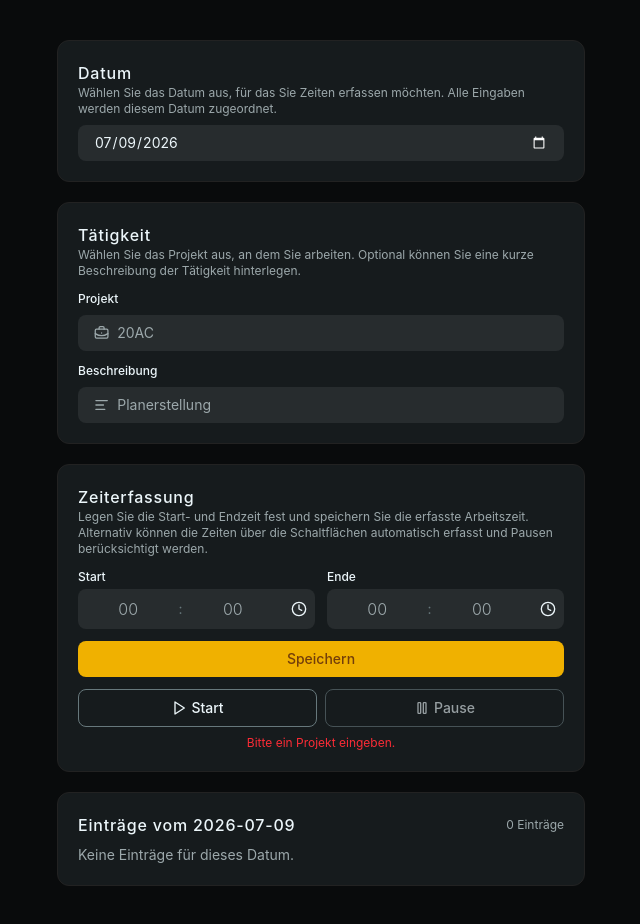
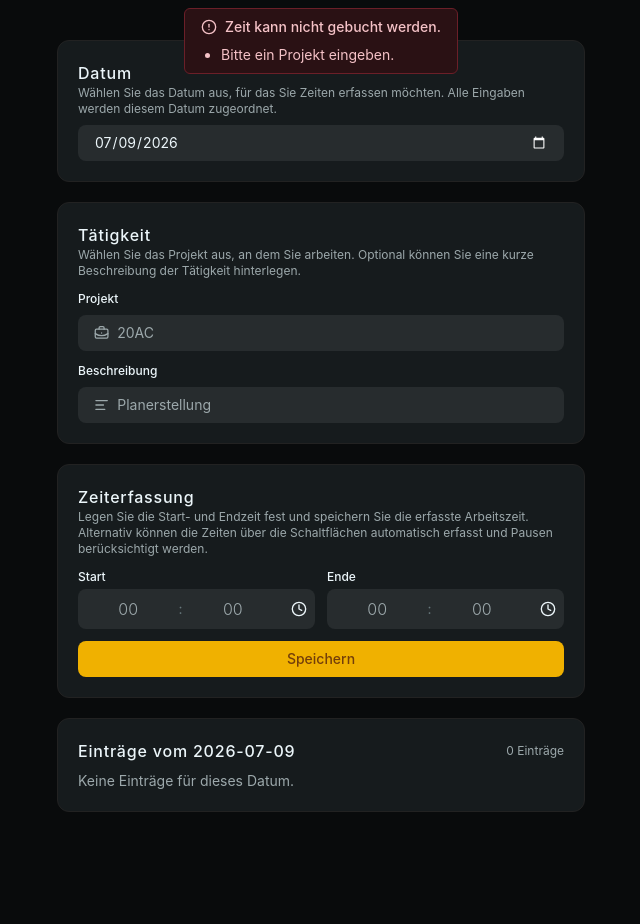
Before and after one commit to sLercher/time-tracker, a SvelteKit app: page / in a window 1280 px wide. Both pictures are taken after a click on the button "Speichern". Shown: the top 924 px of the page, without its empty margins (319-959 px from the left). After the commit the page ends 868 px from the top, so only its background shows below. Built offline with nearby package versions, Linux system fonts and the light colour scheme.

Commit message:
feat: optimized ui. removed timing buttons as they caused more confusion than good. implemented toaster for better feedback and optimized time picker focus mode.

```diff
--- a/src/lib/inputs/button.svelte
+++ b/src/lib/inputs/button.svelte
@@ -24,7 +24,7 @@
 			return 'bg-transparent border border-(--ring) text-(--text) hover:bg-(--surface-raised)';
 		}
 		if (variant === 'danger') {
-			return 'bg-red-400/50 text-red-400 hover:bg-red-400/60';
+			return 'bg-(--danger-bg) text-(--danger-text) border border-(--danger-border) hover:bg-(--danger-bg)/40 hover:text-(--danger-border)';
 		}
 		return '';
 	});
@@ -44,7 +44,7 @@
 	type="button"
 	onclick={onClick}
 	{disabled}
-	class="inline-flex gap-1 items-center justify-center rounded-lg cursor-pointer disabled:cursor-not-allowed disabled:opacity-60 {style} {sizing}"
+	class="inline-flex gap-1 items-center justify-center rounded-lg cursor-pointer disabled:cursor-not-allowed disabled:opacity-60 {sizing} transition {style}"
 >
 	{@render children?.()}
 </button>
--- a/src/lib/inputs/time-group/time-picker.svelte
+++ b/src/lib/inputs/time-group/time-picker.svelte
@@ -74,7 +74,7 @@
 </script>
 
 <div
-	class="grid h-10 grid-cols-[1fr_auto_1fr_auto] rounded-lg bg-(--surface-raised) text-(--text) items-center"
+	class="grid h-10 grid-cols-[1fr_auto_1fr_auto] rounded-lg bg-(--surface-raised) text-(--text) items-center transition focus-within:ring-3 focus-within:ring-(--ring)/50 focus-within:ring-offset-1 focus-within:ring-offset-(--ring)"
 >
 	<TimePickerInput
 		bind:input={hourInput}
@@ -100,7 +100,7 @@
 		onclick={useCurrentTime}
 		{disabled}
 		aria-label="Aktuelle Zeit verwenden"
-		class="flex cursor-pointer items-center justify-center bg-transparent px-2 text-(--text) outline-none transition hover:text-(--accent) focus:text-(--text) disabled:cursor-not-allowed disabled:opacity-60"
+		class="flex cursor-pointer items-center justify-center bg-transparent px-2 text-(--text) outline-none transition hover:text-(--accent) focus:text-(--accent) disabled:cursor-not-allowed disabled:opacity-60"
 	>
 		<Clock4 size="16" />
 	</button>
--- a/src/lib/time-card.svelte
+++ b/src/lib/time-card.svelte
@@ -1,7 +1,5 @@
 <script>
-	import Pause from '@lucide/svelte/icons/pause';
-	import Play from '@lucide/svelte/icons/play';
-	import Square from '@lucide/svelte/icons/square';
+	import CircleAlert from '@lucide/svelte/icons/circle-alert';
 
 	import Card from '$lib/card/card.svelte';
 	import CardHeader from '$lib/card/card-header.svelte';
@@ -9,24 +7,24 @@
 	import TimeGroup from '$lib/inputs/time-group/time-group.svelte';
 	import Button from '$lib/inputs/button.svelte';
 
+	import ToasterContainer from '$lib/toaster/toaster-container.svelte';
+	import ToasterHeader from '$lib/toaster/toaster-header.svelte';
+	import ToasterBody from '$lib/toaster/toaster-body.svelte';
+
 	/**
 	 * @type {{
-	 *   startHour?: string,
-	 *   startMinute?: string,
-	 *   endHour?: string,
-	 *   endMinute?: string,
-	 *   onSave?: () => void,
-	 *   onToggleTracking?: () => void,
-	 *   onTogglePause?: () => void,
-	 *   onCancelEdit?: () => void,
-	 *   isSaving?: boolean,
-	 *   feedback?: string,
-	 *   isEditing?: boolean,
-	 *   isTracking?: boolean,
-	 *   isPaused?: boolean,
-	 *   isInputLocked?: boolean,
-	 *   activeDurationLabel?: string,
-	 *   pausedDurationLabel?: string
+	 *   startHour?: string
+	 *   startMinute?: string
+	 *   endHour?: string
+	 *   endMinute?: string
+	 *   onSave?: () => void
+	 *   onCancelEdit?: () => void
+	 *   onFeedbackDismiss?: () => void
+	 *   isSaving?: boolean
+	 *   feedback?: string
+	 *   isEditing?: boolean
+	 *   isTracking?: boolean
+	 *   isInputLocked?: boolean
 	 * }}
 	 */
 	let {
@@ -35,17 +33,13 @@
 		endHour = $bindable(''),
 		endMinute = $bindable(''),
 		onSave = () => {},
-		onToggleTracking = () => {},
-		onTogglePause = () => {},
 		onCancelEdit = () => {},
+		onFeedbackDismiss = () => {},
 		isSaving = false,
 		feedback = '',
 		isEditing = false,
 		isTracking = false,
-		isPaused = false,
-		isInputLocked = false,
-		activeDurationLabel = '00:00:00',
-		pausedDurationLabel = '00:00:00'
+		isInputLocked = false
 	} = $props();
 </script>
 
@@ -69,37 +63,16 @@
 			<Button onClick={onCancelEdit} variant="secondary">Abbrechen</Button>
 		{/if}
 	</div>
-	{#if !isEditing}
-		<div class="mt-1 grid grid-cols-2 gap-2">
-			<Button onClick={onToggleTracking} disabled={isSaving} variant="secondary">
-				{#if isTracking}
-					<Square size="16" />
-					Stop
-				{:else}
-					<Play size="16" />
-					Start
-				{/if}
-			</Button>
 
-			<Button onClick={onTogglePause} disabled={isSaving || !isTracking} variant="secondary">
-				<Pause size="16" />
-				{isPaused ? 'Weiter' : 'Pause'}
-			</Button>
-		</div>
-	{/if}
-	{#if !isEditing && isTracking}
-		<div class="mt-1 flex flex-wrap items-center gap-2 text-xs">
-			<span class="rounded-lg border border-(--border) px-2 py-1 text-(--muted)">
-				Timer: {activeDurationLabel}
-			</span>
-			{#if isPaused}
-				<span class="rounded-lg border border-(--border) px-2 py-1 text-(--muted)">
-					Pause: {pausedDurationLabel}
-				</span>
-			{/if}
-		</div>
-	{/if}
-	{#if feedback}
-		<p class="text-xs text-red-500 text-center">{feedback}</p>
-	{/if}
+	<ToasterContainer show={Boolean(feedback)} onDismiss={onFeedbackDismiss}>
+		<ToasterHeader>
+			<CircleAlert size="16" />
+			<h1>Zeit kann nicht gebucht werden.</h1>
+		</ToasterHeader>
+		<ToasterBody>
+			<ul class="list-disc">
+				<li>{feedback}</li>
+			</ul>
+		</ToasterBody>
+	</ToasterContainer>
 </Card>
--- /dev/null
+++ b/src/lib/toaster/toaster-body.svelte
@@ -0,0 +1,12 @@
+<script>
+	/**
+	 * @type {{
+	 * children: any
+	 * }}
+	 */
+	let { children } = $props();
+</script>
+
+<div class="pl-5">
+	{@render children?.()}
+</div>
--- /dev/null
+++ b/src/lib/toaster/toaster-container.svelte
@@ -0,0 +1,40 @@
+<script>
+	import { fly, fade } from 'svelte/transition';
+
+	/**
+	 * @type {{
+	 * children:any
+	 * show?: boolean
+	 * duration?: number
+	 * onDismiss?: () => void
+	 * }}
+	 */
+	let { children, show = false, duration = 5000, onDismiss = () => {} } = $props();
+	let showFeedback = $state(false);
+
+	$effect(() => {
+		if (!show) {
+			showFeedback = false;
+			return;
+		}
+
+		showFeedback = true;
+
+		const timer = setTimeout(() => {
+			showFeedback = false;
+			onDismiss();
+		}, duration);
+
+		return () => clearTimeout(timer);
+	});
+</script>
+
+{#if showFeedback}
+	<div
+		in:fly={{ y: -20, duration: 300 }}
+		out:fade={{ duration: 300 }}
+		class="fixed z-10 flex flex-col gap-2 top-0 inset-x-0 mx-auto my-2 px-4 py-2 w-fit max-w-xl rounded-md text-sm bg-(--danger-bg) border border-(--danger-border) text-(--danger-text)"
+	>
+		{@render children?.()}
+	</div>
+{/if}
--- /dev/null
+++ b/src/lib/toaster/toaster-header.svelte
@@ -0,0 +1,12 @@
+<script>
+	/**
+	 * @type {{
+	 * children: any
+	 * }}
+	 */
+	let { children } = $props();
+</script>
+
+<div class="font-medium flex gap-2 items-center">
+	{@render children?.()}
+</div>
--- a/src/routes/+page.svelte
+++ b/src/routes/+page.svelte
@@ -7,8 +7,6 @@
 	import TodayEntriesCard from '$lib/today-entries-card.svelte';
 	import { deleteTimeEntry, getTimeEntriesByDate, saveTimeEntry, updateTimeEntry } from '$lib/db';
 	import {
-		formatElapsedDuration,
-		getCurrentTimeParts,
 		getTodayDateKey,
 		splitTime,
 		validateAndBuildEntry
@@ -38,36 +36,11 @@
 	let endMinute = $state('');
 	let selectedDate = $state(getTodayDateKey());
 	let isSaving = $state(false);
-	let isTracking = $state(false);
-	let isPaused = $state(false);
-	let accumulatedActiveMs = $state(0);
-	/** @type {number | null} */
-	let runStartedAtMs = $state(null);
-	/** @type {number | null} */
-	let pauseStartedAtMs = $state(null);
-	let timerNowMs = $state(Date.now());
 	let feedback = $state('');
 	/** @type {number | null} */
 	let editingEntryId = $state(null);
 	/** @type {TimeEntry[]} */
 	let todayEntries = $state([]);
-	let isInputLocked = $derived(isPaused);
-	let activeDurationLabel = $derived.by(() => {
-		let activeMs = accumulatedActiveMs;
-
-		if (isTracking && !isPaused && runStartedAtMs !== null) {
-			activeMs += timerNowMs - runStartedAtMs;
-		}
-
-		return formatElapsedDuration(activeMs);
-	});
-	let pausedDurationLabel = $derived.by(() => {
-		if (!isTracking || !isPaused || pauseStartedAtMs === null) {
-			return formatElapsedDuration(0);
-		}
-
-		return formatElapsedDuration(timerNowMs - pauseStartedAtMs);
-	});
 
 	/**
 	 * Load all entries for the selected day.
@@ -79,27 +52,8 @@
 	}
 
 	onMount(() => {
-		const timer = setInterval(() => {
-			timerNowMs = Date.now();
-		}, 1000);
-
 		loadEntriesForSelectedDate();
-
-		return () => {
-			clearInterval(timer);
-		};
 	});
-
-	/**
-	 * Reset all tracking-session timing state.
-	 */
-	function resetTrackingState() {
-		isTracking = false;
-		isPaused = false;
-		accumulatedActiveMs = 0;
-		runStartedAtMs = null;
-		pauseStartedAtMs = null;
-	}
 
 	/**
 	 * Handle date changes, refresh list, and leave edit mode.
@@ -108,7 +62,6 @@
 	 */
 	async function handleDateChange() {
 		feedback = '';
-		resetTrackingState();
 		resetForm();
 		await loadEntriesForSelectedDate();
 	}
@@ -135,8 +88,6 @@
 		const [entryStartHour, entryStartMinute] = splitTime(entry.startTime);
 		const [entryEndHour, entryEndMinute] = splitTime(entry.endTime);
 
-		resetTrackingState();
-
 		editingEntryId = entry.id;
 		project = entry.project;
 		description = entry.description;
@@ -151,8 +102,14 @@
 	 */
 	function handleCancelEdit() {
 		feedback = '';
-		resetTrackingState();
 		resetForm();
+	}
+
+	/**
+	 * Clear the currently visible feedback toast.
+	 */
+	function handleFeedbackDismiss() {
+		feedback = '';
 	}
 
 	/**
@@ -176,153 +133,12 @@
 	}
 
 	/**
-	 * Set start input values to the current local time.
-	 */
-	function setStartToNow() {
-		[startHour, startMinute] = getCurrentTimeParts();
-	}
-
-	/**
-	 * Set end input values to the current local time.
-	 */
-	function setEndToNow() {
-		[endHour, endMinute] = getCurrentTimeParts();
-	}
-
-	/**
-	 * Save the current form values as a new entry (without update mode).
-	 *
-	 * @returns {Promise<boolean>} True if the interval was saved.
-	 */
-	async function saveCurrentInterval() {
-		const result = validateAndBuildEntry({
-			date: selectedDate,
-			project,
-			description,
-			startHour,
-			startMinute,
-			endHour,
-			endMinute
-		});
-
-		if (!result.ok) {
-			feedback = result.message;
-			return false;
-		}
-
-		await saveTimeEntry(result.data);
-		await loadEntriesForSelectedDate();
-		return true;
-	}
-
-	/**
-	 * Start tracking from now or stop tracking and save the active interval.
-	 *
-	 * @returns {Promise<void>}
-	 */
-	async function handleToggleTracking() {
-		if (isSaving || editingEntryId !== null) return;
-		feedback = '';
-
-		if (!isTracking) {
-			setStartToNow();
-			endHour = '';
-			endMinute = '';
-			accumulatedActiveMs = 0;
-			runStartedAtMs = Date.now();
-			pauseStartedAtMs = null;
-			isTracking = true;
-			isPaused = false;
-			return;
-		}
-
-		if (isPaused) {
-			resetTrackingState();
-			resetForm();
-			return;
-		}
-
-		setEndToNow();
-		isSaving = true;
-
-		try {
-			const saved = await saveCurrentInterval();
-
-			if (!saved) {
-				endHour = '';
-				endMinute = '';
-				return;
-			}
-
-			if (runStartedAtMs !== null) {
-				accumulatedActiveMs += Date.now() - runStartedAtMs;
-			}
-
-			resetTrackingState();
-			resetForm();
-		} catch {
-			feedback = 'Speichern fehlgeschlagen. Bitte erneut versuchen.';
-		} finally {
-			isSaving = false;
-		}
-	}
-
-	/**
-	 * Pause active tracking by saving the current interval, or resume from now.
-	 *
-	 * @returns {Promise<void>}
-	 */
-	async function handleTogglePause() {
-		if (isSaving || editingEntryId !== null || !isTracking) return;
-		feedback = '';
-
-		if (isPaused) {
-			setStartToNow();
-			endHour = '';
-			endMinute = '';
-			runStartedAtMs = Date.now();
-			pauseStartedAtMs = null;
-			isPaused = false;
-			return;
-		}
-
-		setEndToNow();
-		isSaving = true;
-
-		try {
-			const saved = await saveCurrentInterval();
-
-			if (!saved) {
-				endHour = '';
-				endMinute = '';
-				return;
-			}
-
-			if (runStartedAtMs !== null) {
-				accumulatedActiveMs += Date.now() - runStartedAtMs;
-			}
-
-			runStartedAtMs = null;
-			pauseStartedAtMs = Date.now();
-			startHour = '';
-			startMinute = '';
-			endHour = '';
-			endMinute = '';
-			isPaused = true;
-		} catch {
-			feedback = 'Speichern fehlgeschlagen. Bitte erneut versuchen.';
-		} finally {
-			isSaving = false;
-		}
-	}
-
-	/**
 	 * Validate the form values and persist a time entry locally in IndexedDB.
 	 *
 	 * @returns {Promise<void>}
 	 */
 	async function handleSave() {
-		if (isSaving || isTracking) return;
+		if (isSaving) return;
 		feedback = '';
 
 		const result = validateAndBuildEntry({
@@ -365,24 +181,18 @@
 <main
 	class="mx-auto flex min-h-screen w-full max-w-xl flex-col gap-4 px-4 pb-8 pt-6 sm:gap-5 sm:px-6 sm:pt-10"
 >
-	<DateCard bind:selectedDate {isInputLocked} onChange={handleDateChange}></DateCard>
-	<ProjectCard bind:project bind:description disabled={isInputLocked} />
+	<DateCard bind:selectedDate onChange={handleDateChange}></DateCard>
+	<ProjectCard bind:project bind:description />
 	<TimeCard
 		bind:startHour
 		bind:startMinute
 		bind:endHour
 		bind:endMinute
 		{isSaving}
-		{isTracking}
-		{isPaused}
-		{isInputLocked}
-		{activeDurationLabel}
-		{pausedDurationLabel}
 		{feedback}
 		isEditing={editingEntryId !== null}
 		onCancelEdit={handleCancelEdit}
-		onToggleTracking={handleToggleTracking}
-		onTogglePause={handleTogglePause}
+		onFeedbackDismiss={handleFeedbackDismiss}
 		onSave={handleSave}
 	/>
 	<TodayEntriesCard
--- a/src/routes/layout.css
+++ b/src/routes/layout.css
@@ -21,7 +21,10 @@
 	--muted: #9ca8ab;
 	--accent: #f0b100;
 	--accent-soft: #c49206;
-	--danger: #de2626;
+	--danger: #ff5d5b;
+	--danger-bg: #2a1114;
+	--danger-border: #6b1f28;
+	--danger-text: #f5c2c7;
 }
 
 :global(html),
```
Also changed, not shown: src/lib/time-entry/time-entry-logic.js.
